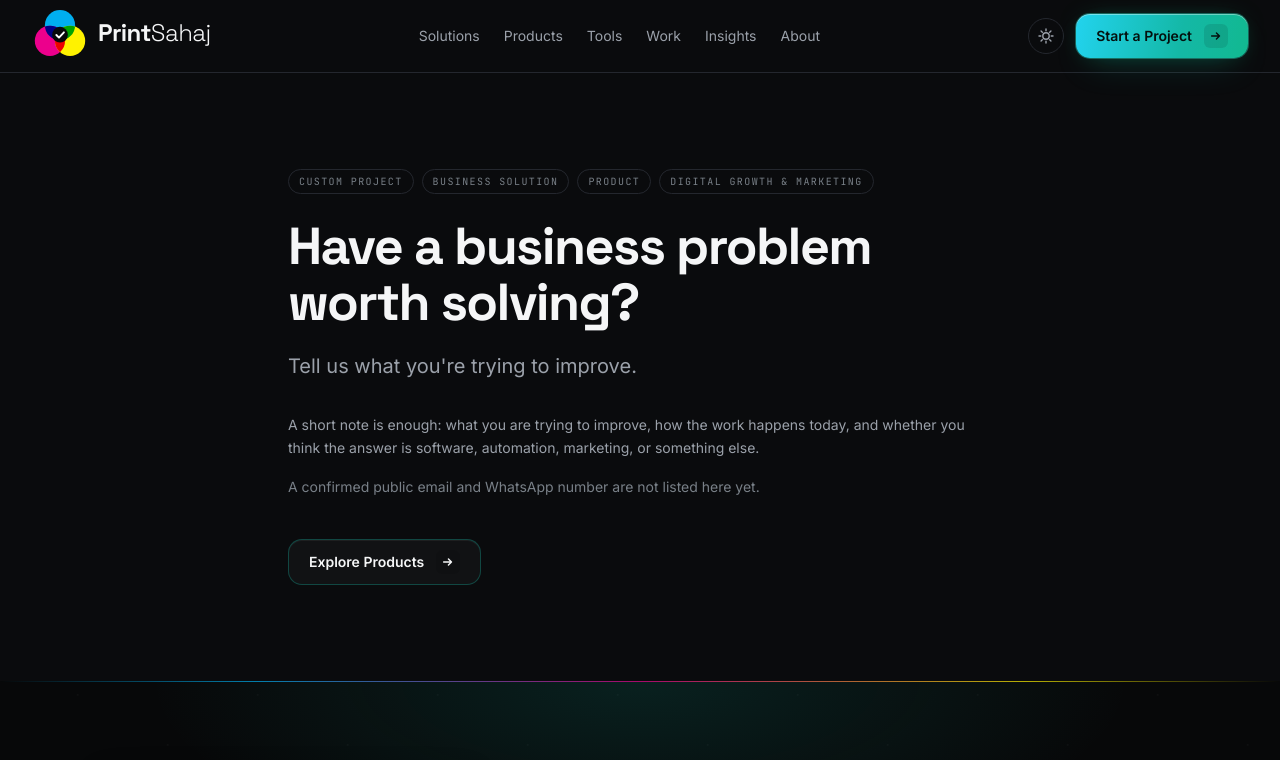
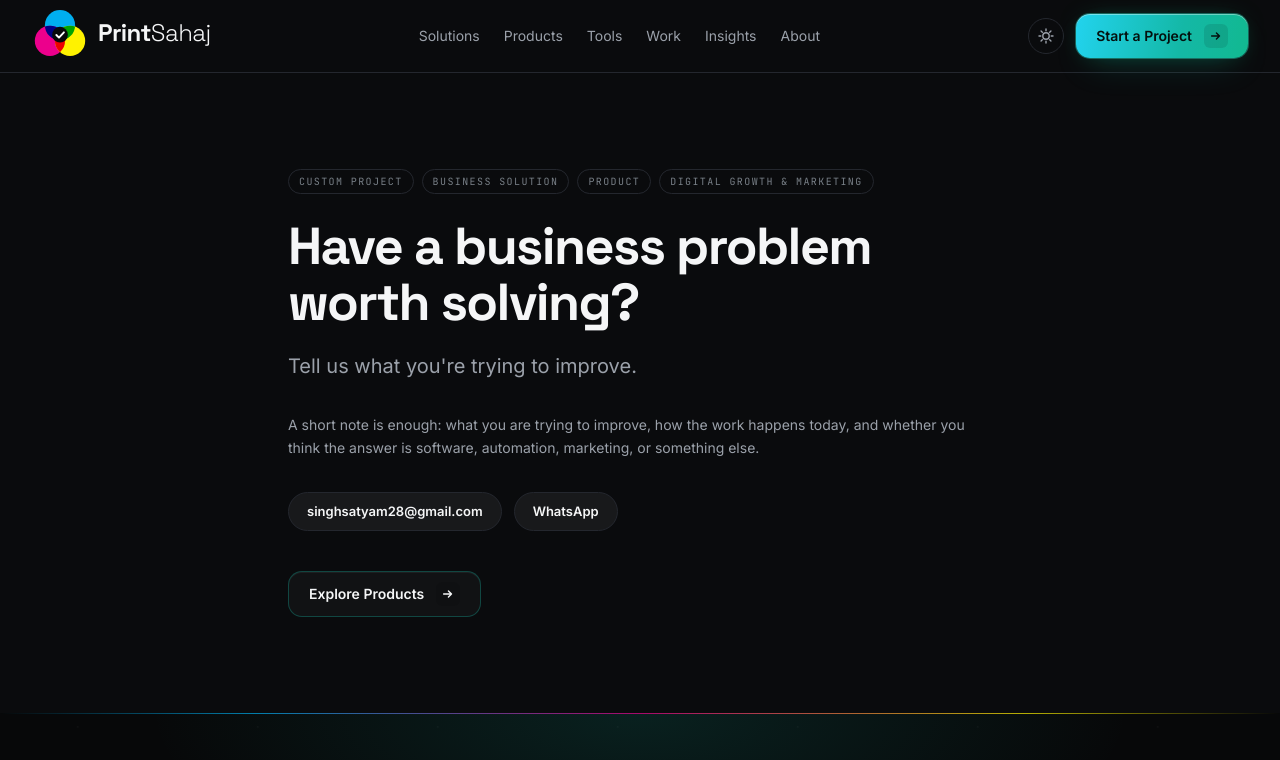
Before and after one commit to Satyam28041993/printsahaj, a Next.js app in the folder web/: page /contact in a window 1280 px wide. Shown: the top 760 px of the page. Built offline with nearby package versions, Linux system fonts and the light colour scheme.

Commit message:
Restore the public email and WhatsApp contact actions.
Use the confirmed address singhsatyam28@gmail.com and https://wa.me/919650744197 on the homepage and contact page. Start a Project and Book a demo stay on /contact.

Co-authored-by: prakruti <prakruti@prakrutigraphic.com>

```diff
--- a/web/content/site.ts
+++ b/web/content/site.ts
@@ -77,9 +77,8 @@ export interface PrintSahajSite {
     description: string;
   };
   contact: {
-    /** CONTENT GAP — unconfirmed. Do not render until verified. */
     email: string | null;
-    /** CONTENT GAP — placeholder number must not be used publicly. */
+    /** Digits only, used as https://wa.me/{whatsappNumber}. Null until confirmed. */
     whatsappNumber: string | null;
     emailPublic: boolean;
     whatsappPublic: boolean;
@@ -140,10 +139,10 @@ export const printSahajSite: PrintSahajSite = {
       "Software, AI, automation and digital growth systems built around real business problems, with deep expertise in printing & packaging.",
   },
   contact: {
-    email: null,
-    whatsappNumber: null,
-    emailPublic: false,
-    whatsappPublic: false,
+    email: "singhsatyam28@gmail.com",
+    whatsappNumber: "919650744197",
+    emailPublic: true,
+    whatsappPublic: true,
   },
 };
 
--- a/web/src/app/(pages)/contact/page.tsx
+++ b/web/src/app/(pages)/contact/page.tsx
@@ -20,9 +20,23 @@ export default function ContactPage() {
         A short note is enough: what you are trying to improve, how the work happens today, and
         whether you think the answer is software, automation, marketing, or something else.
       </p>
-      <p className="mt-4 text-sm leading-relaxed text-faint">
-        A confirmed public email and WhatsApp number are not listed here yet.
-      </p>
+      <div className="mt-8 flex flex-col items-start gap-3 sm:flex-row sm:flex-wrap sm:items-center">
+        {printSahajSite.contact.emailPublic && printSahajSite.contact.email ? (
+          <a href={`mailto:${printSahajSite.contact.email}`} className="founder-linkedin">
+            {printSahajSite.contact.email}
+          </a>
+        ) : null}
+        {printSahajSite.contact.whatsappPublic && printSahajSite.contact.whatsappNumber ? (
+          <a
+            href={`https://wa.me/${printSahajSite.contact.whatsappNumber}`}
+            target="_blank"
+            rel="noopener noreferrer"
+            className="founder-linkedin"
+          >
+            WhatsApp
+          </a>
+        ) : null}
+      </div>
       <div className="mt-10">
         <CtaButton href={printSahajSite.ctas.secondary.href} variant="ghost">
           {printSahajSite.ctas.secondary.label}
--- a/web/src/components/landing/HomeFinalCta.tsx
+++ b/web/src/components/landing/HomeFinalCta.tsx
@@ -4,6 +4,7 @@ import React from "react";
 import CtaButton from "./CtaButton";
 import { useReveal } from "@/lib/useReveal";
 import { home } from "@content/home";
+import { printSahajSite } from "@content/site";
 
 export default function HomeFinalCta() {
   const copy = home.finalCta;
@@ -39,6 +40,23 @@ export default function HomeFinalCta() {
               {copy.secondaryCta.label}
             </CtaButton>
           </div>
+          <div data-reveal className="mt-5 flex flex-col items-start gap-3 sm:flex-row sm:flex-wrap sm:items-center">
+            {printSahajSite.contact.emailPublic && printSahajSite.contact.email ? (
+              <a href={`mailto:${printSahajSite.contact.email}`} className="founder-linkedin">
+                {printSahajSite.contact.email}
+              </a>
+            ) : null}
+            {printSahajSite.contact.whatsappPublic && printSahajSite.contact.whatsappNumber ? (
+              <a
+                href={`https://wa.me/${printSahajSite.contact.whatsappNumber}`}
+                target="_blank"
+                rel="noopener noreferrer"
+                className="founder-linkedin"
+              >
+                WhatsApp
+              </a>
+            ) : null}
+          </div>
         </div>
       </div>
     </section>
```
